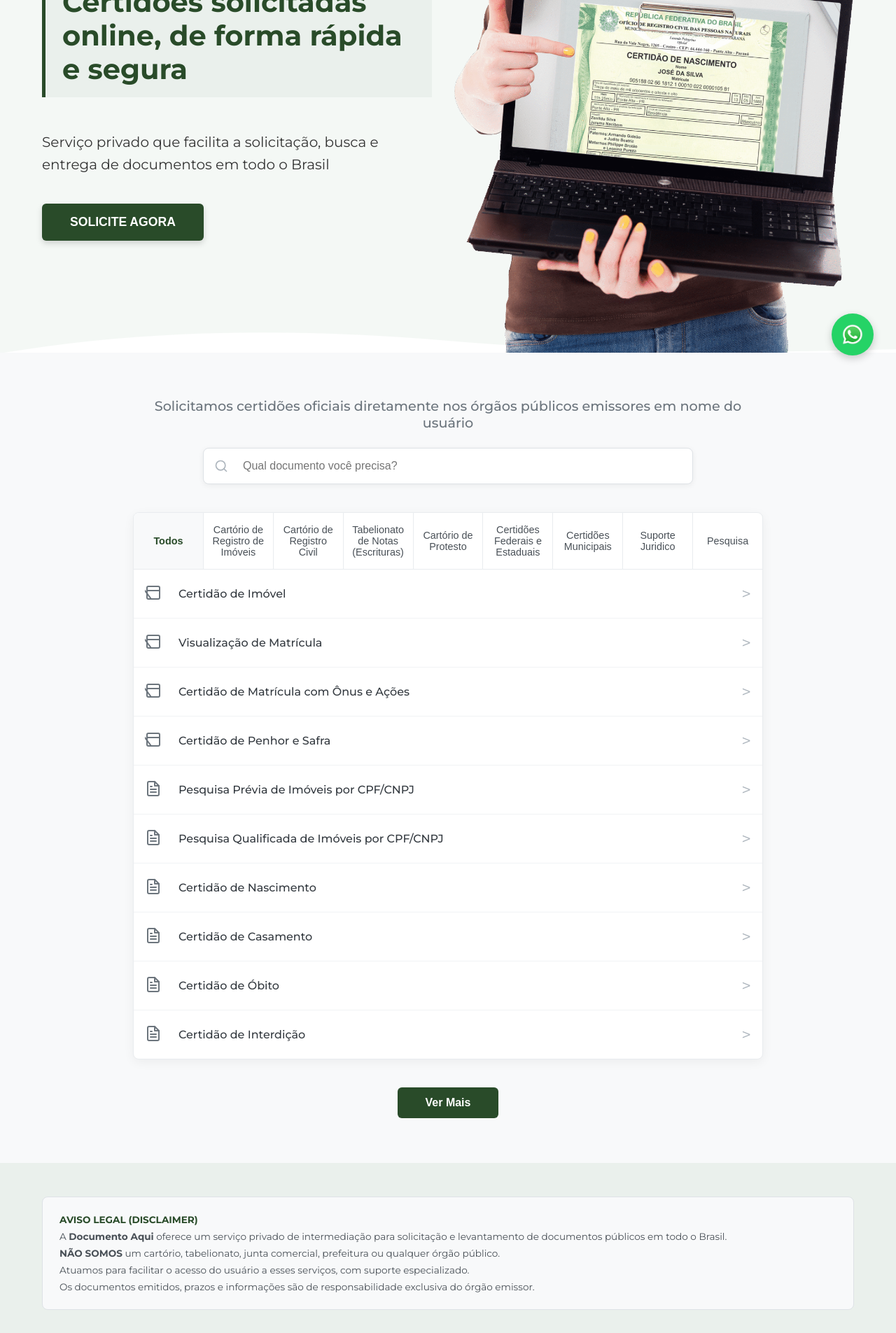
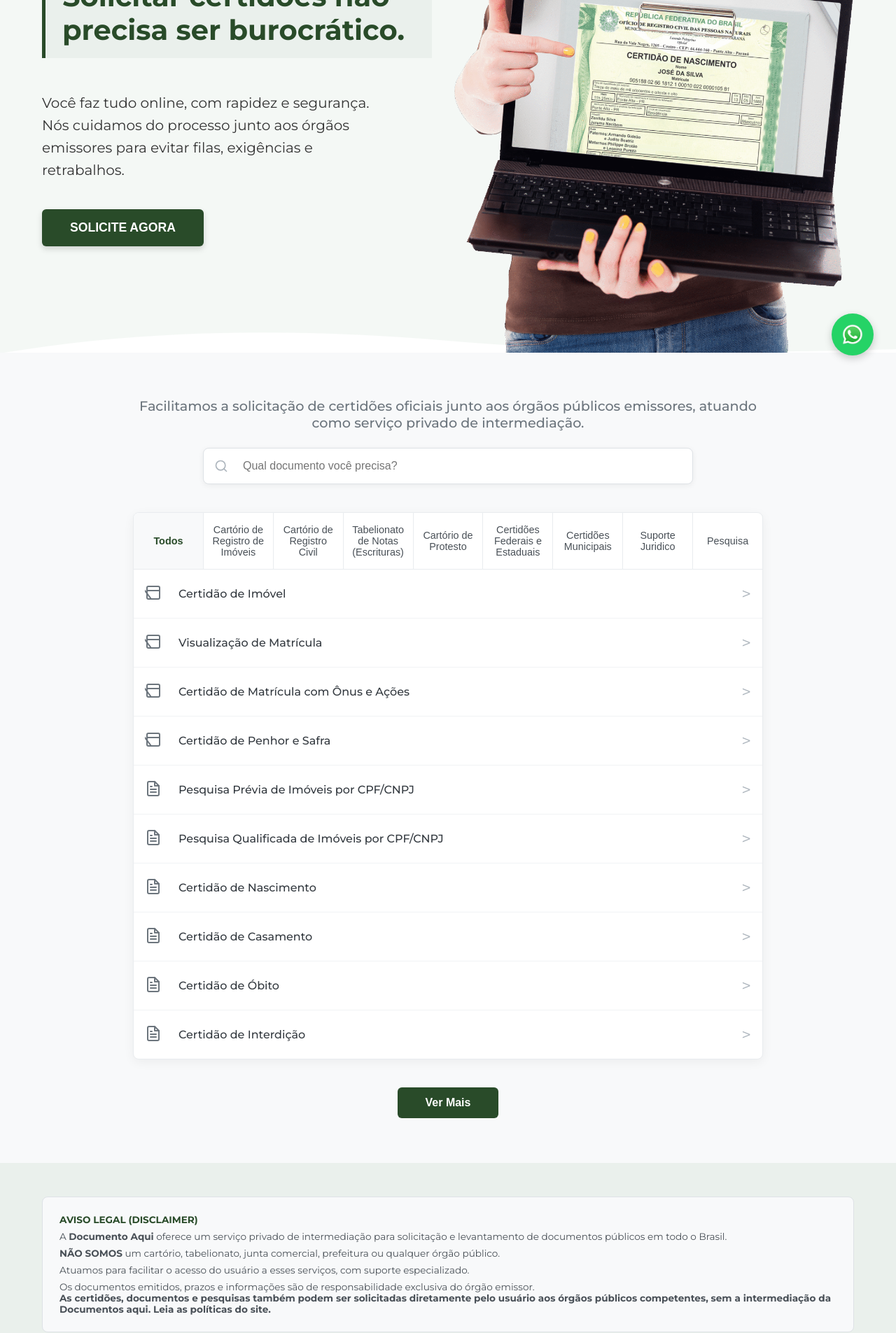
Before and after one commit to documentoaqui/documentoaqui-front, a Next.js app: page / in a window 1280 px wide. Shown: the part 260-2165 px from the top of the page at 70% size. Built offline with nearby package versions, Linux system fonts and the light colour scheme.

Commit message:
Ajustes de texto solicitados (parte 1)

```diff
--- a/src/app/certidoes/[slug]/page.js
+++ b/src/app/certidoes/[slug]/page.js
@@ -41,6 +41,7 @@ export default function CertidaoPage() {
     <>
       <Header />
       <main className={styles.pageContainer}>
+        <p style={{textAlign: 'center'}}>Serviço privado de intermediação na solicitação de documentos junto aos órgãos públicos</p>
         <div className={styles.contentWrapper}>
           <ProductHeader
             title={certificate.name}
--- a/src/components/CertificatesList/CertificatesList.js
+++ b/src/components/CertificatesList/CertificatesList.js
@@ -56,7 +56,7 @@ const CertificatesList = () => {
     <section className={styles.section}>
       <div className={styles.container}>
         <div className={styles.header}>
-            <h2 className={styles.title}>Solicitamos certidões oficiais diretamente nos órgãos públicos emissores em nome do usuário</h2>
+            <h2 className={styles.title}>Facilitamos a solicitação de certidões oficiais junto aos órgãos públicos emissores, atuando como serviço privado de intermediação.</h2>
             <div className={styles.searchContainer}>
                 <div className={styles.searchInputWrapper}>
                     <SearchIcon />
--- a/src/components/CertificatesList/certificatesData.js
+++ b/src/components/CertificatesList/certificatesData.js
@@ -378,7 +378,7 @@ export const allCertificates = [
     { id: 5, name: 'Certidão de Antecedentes Criminais', esfera: 'Federal', govFormFields: { pessoa: [{ name: 'nome_completo', label: 'Nome Completo'}, { name: 'cpf', label: 'CPF' }, { name: 'data_nascimento', label: 'Data de Nascimento', type: 'date' }, { name: 'nome_mae', label: 'Nome da Mãe' }], empresa: [] } },
     { id: 6, name: 'Certidão Negativa do Ministério Público Federal (MPF)', esfera: 'Federal', govFormFields: { pessoa: [{ name: 'cpf', label: 'CPF' }], empresa: [{ name: 'cnpj', label: 'CNPJ' }] } },
     { id: 7, name: 'Certidão Negativa de Débitos Trabalhistas (CNDT-TST)', esfera: 'Federal', govFormFields: { pessoa: [{ name: 'cpf', label: 'CPF' }], empresa: [{ name: 'cnpj', label: 'CNPJ' }] } },
-    { id: 8, name: 'Certidão de Cumprimento da Cota de PCDs (MT)', esfera: 'Federal', govFormFields: { pessoa: [], empresa: [{ name: 'cnpj', label: 'CNPJ' }] } },
+    { id: 8, name: 'Certidão de Cumprimento da Cota de PCDs (MT)', esfera: 'Federal', govFormFields: { pessoa: [{}], empresa: [{ name: 'cnpj', label: 'CNPJ' }] } },
     { id: 9, name: 'Certidão de Débitos Trabalhistas (MT)', esfera: 'Federal', govFormFields: { pessoa: [{ name: 'cpf', label: 'CPF' }], empresa: [{ name: 'cnpj', label: 'CNPJ' }] } },
     { id: 11, name: 'Certidão Negativa do FGTS', esfera: 'Federal', govFormFields: { needsState: true, pessoa: [], empresa: [{ name: 'cnpj', label: 'CNPJ' }, { name: 'cei_opcional', label: 'CEI (Opcional)', required: false }] } },
     { id: 12, name: 'Cadastro de Imóveis Rurais (CAFIR)', esfera: 'Federal', govFormFields: { pessoa: [{ name: 'nirf_cib', label: 'NIRF / CIB' }], empresa: [] } },
--- a/src/components/Footer/Footer.js
+++ b/src/components/Footer/Footer.js
@@ -20,6 +20,9 @@ const Footer = () => {
           </p>
           <p style={{ margin: 0 }}>
             Os documentos emitidos, prazos e informações são de responsabilidade exclusiva do órgão emissor.
+          </p>
+          <p style={{ margin: 0, fontWeight: 'bold' }}>
+           As certidões, documentos e pesquisas também podem ser solicitadas diretamente pelo usuário aos órgãos públicos competentes, sem a intermediação da Documentos aqui. Leia as políticas do site.
           </p>
         </div>
 
--- a/src/components/Hero/Hero.js
+++ b/src/components/Hero/Hero.js
@@ -8,12 +8,12 @@ const Hero = () => {
         <div className={styles.content}>
           <div className={styles.titleWrapper}>
             <h1 className={styles.title}>
-              Certidões solicitadas online, de forma rápida e segura
+              Solicitar certidões não precisa ser burocrático.
             </h1>
           </div>
           <p className={styles.subtitle}>
-          Serviço privado que facilita a solicitação,
-           busca e entrega de documentos em todo o Brasil
+          Você faz tudo online, com rapidez e segurança.
+          Nós cuidamos do processo junto aos órgãos emissores para evitar filas, exigências e retrabalhos.
           </p>
           <button className={styles.ctaButton}>
             SOLICITE AGORA
```
